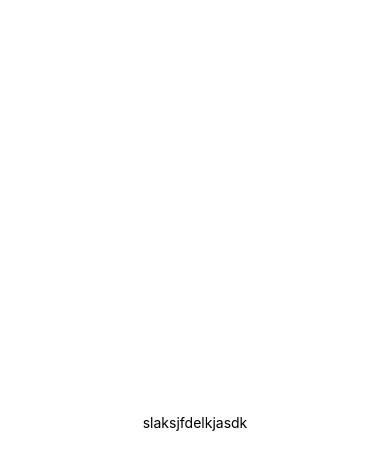
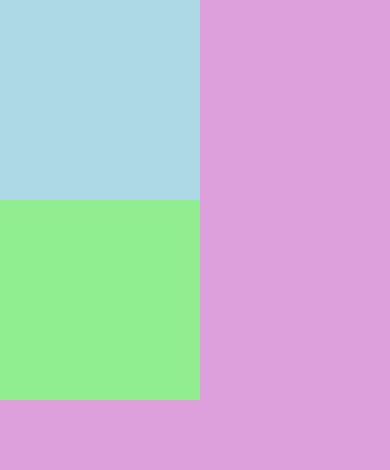
Before and after one commit to ZEUZ8/react-native-starter, a React Native app: screen / in a window 390 px wide. Shown: the top 470 px of the page. Built offline with nearby package versions, Linux system fonts and the light colour scheme.

Commit message:
Completed Android phone environment setup and practiced implementing views with distinct colors in this commit.

```diff
--- a/App.js
+++ b/App.js
@@ -1,20 +1,10 @@
-import { StatusBar } from 'expo-status-bar';
-import { StyleSheet, Text, View } from 'react-native';
+import { View } from "react-native";
 
-export default function App() {
+export default function App(){
   return (
-    <View style={styles.container}>
-      <Text>slaksjfdelkjasdk</Text>
-      <StatusBar style="auto" />
+    <View style={{flex:1, backgroundColor:"plum"}}>
+      <View style={{ width:200,height:200, backgroundColor:"lightblue"}}></View>
+      <View style={{ width:200,height:200, backgroundColor:"lightgreen"}}></View>
     </View>
-  );
+  )
 }
-
-const styles = StyleSheet.create({
-  container: {
-    flex: 1,
-    backgroundColor: '#fff',
-    alignItems: 'center',
-    justifyContent: 'center',
-  },
-});
```
